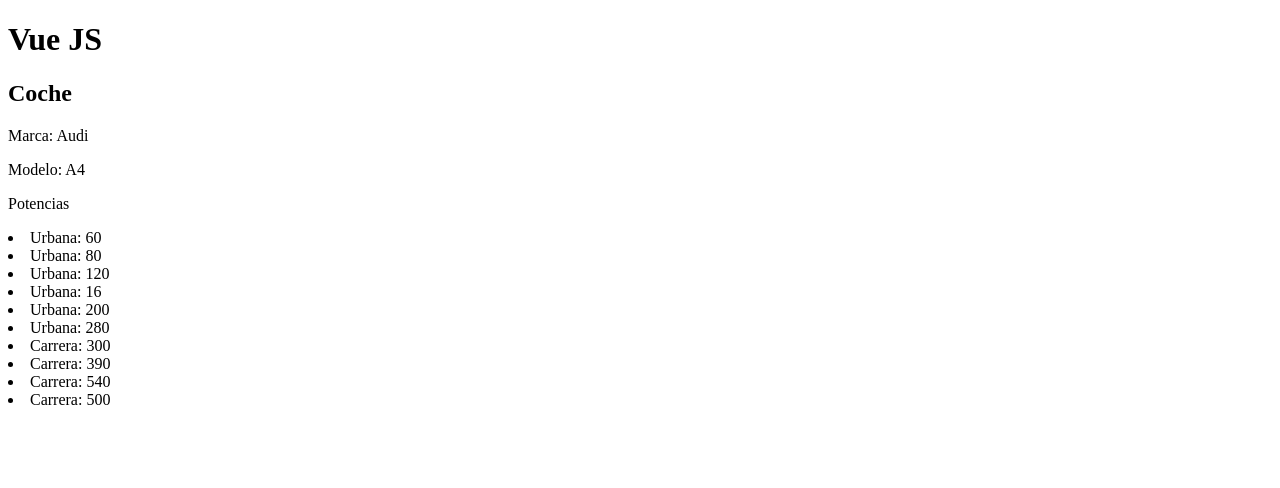
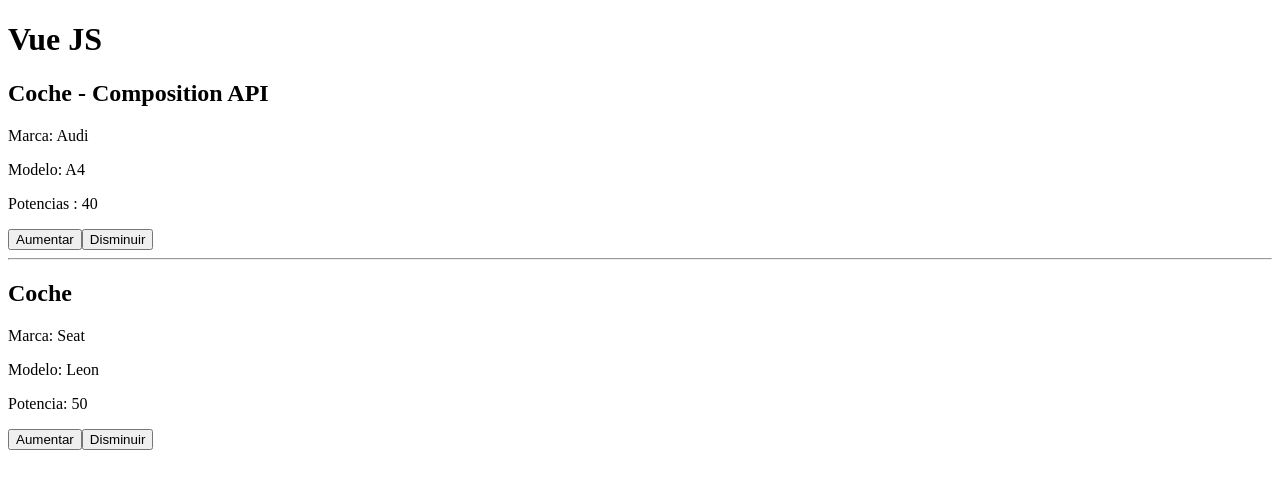
Before and after one commit to CasJuan/vue-coleg, a Vue app in the folder started/: page / in a window 1280 px wide. Shown: the top 488 px of the page. Built offline with nearby package versions, Linux system fonts and the light colour scheme.

Commit message:
[add] eventos con api opci y api compo

```diff
--- a/started/src/App.vue
+++ b/started/src/App.vue
@@ -1,14 +1,18 @@
 <template>
   <h1>Vue JS</h1>
-  <Car />
+  <CarComposition />
+  <hr/>
+  <CarOptions/>
 </template>
 
 <script>
-import Car from "./components/Car.vue";
+import CarComposition from "./components/CarComposition.vue";
+import CarOptions from "./components/CarOptions.vue";
 
 export default {
   components: {
-    Car,
+    CarComposition,
+    CarOptions,
   },
 };
 </script>
--- a/started/src/components/Car.vue
+++ b/started/src/components/CarComposition.vue
@@ -1,16 +1,18 @@
 <template>
-    <h2>Coche</h2>
+    <h2>Coche - Composition API</h2>
     <p>Marca: {{ brand }}</p>
     <p>Modelo: {{ model }}</p>
 
-    <p> Potencias </p>
+    <p> Potencias : {{ power }}</p>
+    <button @click="upPower">Aumentar</button>
+    <button @click="downPower">Disminuir</button>
 
-    <template  v-for="(power, index) in powers" :key="index">
+    <!-- <template  v-for="(power, index) in powers" :key="index">
         <li v-if="power < 300">Urbana: {{ power }}</li>
         <li v-else-if="power === 280">Hibrido: {{ power }}</li>
         <li v-else>Carrera: {{ power }}</li>
     </template>
-
+ -->
 
 </template>
 
@@ -21,14 +23,25 @@
         const model = "A4";
         const colors = ["Azul", "Rojo", "Morado", "Amarrillo"];
         const price = 45000;
-        const powers = [60, 80 ,120, 16, 200, 280, 300, 390, 540, 500];
+        /* const powers = [60, 80 ,120, 16, 200, 280, 300, 390, 540, 500]; */
+        const power = 40;
+
+        const upPower = () => {
+            console.log("Aumentar potencia...")
+        }
+
+        const downPower = () => {
+            console.log("Bajar potencia...")
+        }
 
         return {
             brand,
             model,
             colors,
             price,
-            powers,
+            power,
+            upPower,
+            downPower,
         };
     },
 
--- /dev/null
+++ b/started/src/components/CarOptions.vue
@@ -0,0 +1,35 @@
+<template>
+    <h2>Coche</h2>
+    <p>Marca: {{ brand }}</p>
+    <p>Modelo: {{ model }}</p>
+    <p>Potencia: {{power }}</p>
+    <button @click="upPower(1000)">Aumentar</button>
+    <button @click="downPower">Disminuir</button>
+
+
+
+</template>
+
+<script>
+export default {
+   data(){
+    return{
+        brand: "Seat",
+        model:  "Leon",
+        power: 50,
+    };
+   },
+   methods:{
+    upPower(newPower){
+        console.log("Aumentando potencia ->" + newPower);
+    },
+    downPower(){
+        console.log("Bajando potencia");
+    }
+   }
+};
+</script>
+
+<style>
+
+</style>
```
